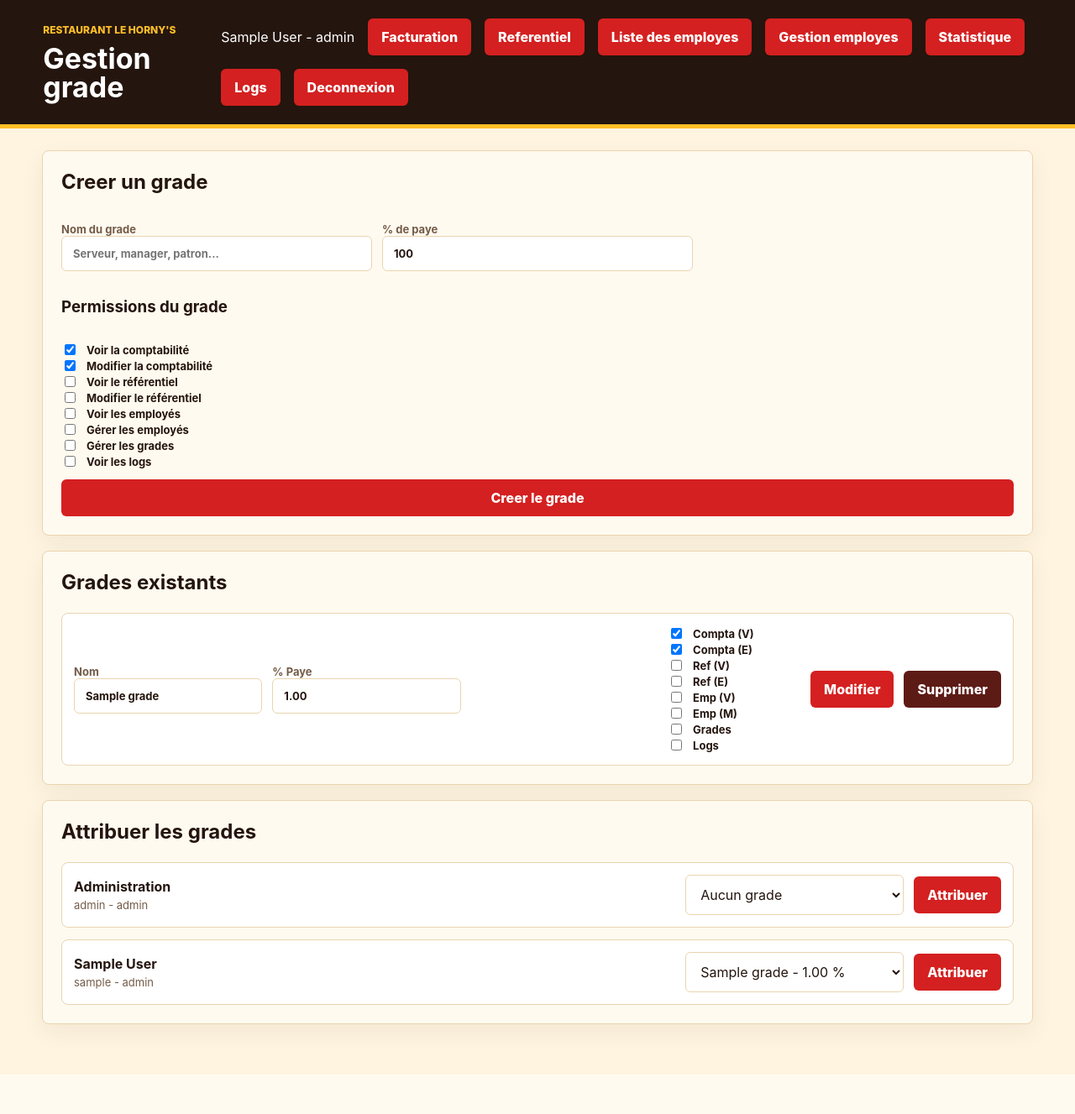
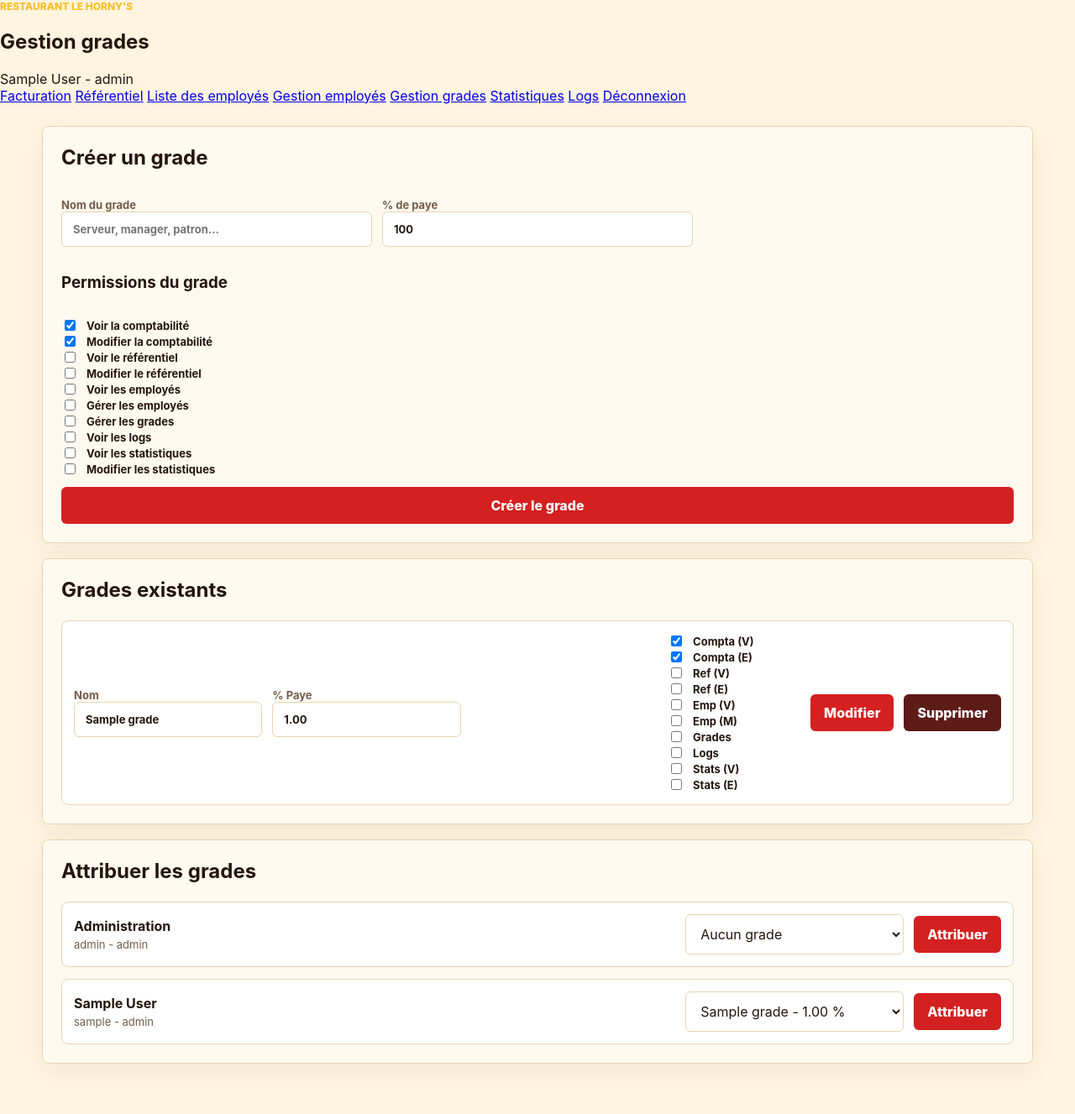
Before and after one commit to lightpro592-stack/hornyscompta, a PHP site: page /gestion-grades.php in a window 1280 px wide. Shown: the whole page at 84% size. Before the commit the page ends 1280 px from the top, so only its background shows below. Run offline with PHP 8.4, Linux system fonts and the light colour scheme; the visitor is signed in with stand-in values (Sample User, id 1); tables that the repository leaves empty hold one stand-in row (values such as "Sample post"); some libraries are stand-ins or nearby versions.

Commit message:
Add view and edit stats permissions to grades and update navigation shell

```diff
--- a/config.php
+++ b/config.php
@@ -391,6 +391,14 @@
             'mysql' => 'TINYINT(1) NOT NULL DEFAULT 0',
             'pgsql' => 'SMALLINT NOT NULL DEFAULT 0'
         ],
+        'can_view_stats' => [
+            'mysql' => 'TINYINT(1) NOT NULL DEFAULT 0',
+            'pgsql' => 'SMALLINT NOT NULL DEFAULT 0'
+        ],
+        'can_edit_stats' => [
+            'mysql' => 'TINYINT(1) NOT NULL DEFAULT 0',
+            'pgsql' => 'SMALLINT NOT NULL DEFAULT 0'
+        ],
         'grade_id' => [
             'mysql' => 'INT UNSIGNED NULL',
             'pgsql' => 'INTEGER NULL'
@@ -419,9 +427,11 @@
                 can_edit_referentiel = 1,
                 can_view_employees = 1,
                 can_manage_employees = 1,
-                can_manage_grades = 1,
-                can_manage_logs = 1
-            WHERE role = 'admin'
+            can_manage_grades = 1,
+            can_manage_logs = 1,
+            can_view_stats = 1,
+            can_edit_stats = 1
+        WHERE role = 'admin'
         ");
     } catch (Throwable $e) {
         error_log("Failed to update admin permissions: " . $e->getMessage());
@@ -460,6 +470,14 @@
             'pgsql' => 'SMALLINT NOT NULL DEFAULT 0'
         ],
         'can_manage_logs' => [
+            'mysql' => 'TINYINT(1) NOT NULL DEFAULT 0',
+            'pgsql' => 'SMALLINT NOT NULL DEFAULT 0'
+        ],
+        'can_view_stats' => [
+            'mysql' => 'TINYINT(1) NOT NULL DEFAULT 0',
+            'pgsql' => 'SMALLINT NOT NULL DEFAULT 0'
+        ],
+        'can_edit_stats' => [
             'mysql' => 'TINYINT(1) NOT NULL DEFAULT 0',
             'pgsql' => 'SMALLINT NOT NULL DEFAULT 0'
         ],
@@ -529,10 +547,12 @@
     try {
         $stmt = db()->prepare('
             SELECT users.*,
+                   grades.name AS grade_name,
                    grades.can_view_accounting, grades.can_edit_accounting,
                    grades.can_view_referentiel, grades.can_edit_referentiel,
                    grades.can_view_employees, grades.can_manage_employees,
-                   grades.can_manage_grades, grades.can_manage_logs
+                   grades.can_manage_grades, grades.can_manage_logs,
+                   grades.can_view_stats, grades.can_edit_stats
             FROM users
             LEFT JOIN grades ON grades.id = users.grade_id
             WHERE users.id = ? AND users.active = 1
@@ -547,7 +567,7 @@
                 $perms = [
                     'can_view_accounting', 'can_edit_accounting', 'can_view_referentiel',
                     'can_edit_referentiel', 'can_view_employees', 'can_manage_employees',
-                    'can_manage_grades', 'can_manage_logs'
+                    'can_manage_grades', 'can_manage_logs', 'can_view_stats', 'can_edit_stats'
                 ];
                 foreach ($perms as $p) $user[$p] = 1;
             }
@@ -772,3 +792,55 @@
 {
     return number_format((float) $amount, 2, ',', ' ') . ' $';
 }
+
+function render_app_shell_start(array $user, string $title, string $activePage): void
+{
+    $items = [];
+
+    if (can($user, 'can_view_accounting')) {
+        $items[] = ['dashboard', 'dashboard.php', 'Facturation'];
+    }
+    if (can($user, 'can_view_referentiel')) {
+        $items[] = ['referentiel', 'referentiel.php', 'Référentiel'];
+    }
+    if (can($user, 'can_view_employees')) {
+        $items[] = ['liste-employes', 'liste-employes.php', 'Liste des employés'];
+    }
+    if (can($user, 'can_manage_employees')) {
+        $items[] = ['gestion-employes', 'gestion-employes.php', 'Gestion employés'];
+    }
+    if (can($user, 'can_manage_grades')) {
+        $items[] = ['gestion-grades', 'gestion-grades.php', 'Gestion grades'];
+    }
+    if (can($user, 'can_view_stats')) {
+        $items[] = ['statistique', 'statistique.php', 'Statistiques'];
+    }
+    if (can($user, 'can_manage_logs')) {
+        $items[] = ['logs', 'logs.php', 'Logs'];
+    }
+    $items[] = ['logout', 'logout.php', 'Déconnexion'];
+    ?>
+    <div class="workspace-shell">
+        <aside class="side-tabs">
+            <div class="side-brand">
+                <p class="eyebrow">Restaurant le Horny's</p>
+                <h1><?= e($title) ?></h1>
+                <span><?= e($user['display_name']) ?> - <?= e($user['role']) ?></span>
+            </div>
+            <nav>
+                <?php foreach ($items as [$key, $href, $label]): ?>
+                    <a href="<?= e($href) ?>" class="<?= $activePage === $key ? 'current' : '' ?>"><?= e($label) ?></a>
+                <?php endforeach; ?>
+            </nav>
+        </aside>
+        <main class="app-layout workspace-main">
+    <?php
+}
+
+function render_app_shell_end(): void
+{
+    ?>
+        </main>
+    </div>
+    <?php
+}
--- a/gestion-grades.php
+++ b/gestion-grades.php
@@ -26,6 +26,8 @@
                 'can_manage_employees' => isset($_POST['can_manage_employees']) ? 1 : 0,
                 'can_manage_grades' => isset($_POST['can_manage_grades']) ? 1 : 0,
                 'can_manage_logs' => isset($_POST['can_manage_logs']) ? 1 : 0,
+                'can_view_stats' => isset($_POST['can_view_stats']) ? 1 : 0,
+                'can_edit_stats' => isset($_POST['can_edit_stats']) ? 1 : 0,
             ];
 
             if ($name === '') {
@@ -43,7 +45,8 @@
                         can_view_accounting = ?, can_edit_accounting = ?,
                         can_view_referentiel = ?, can_edit_referentiel = ?,
                         can_view_employees = ?, can_manage_employees = ?,
-                        can_manage_grades = ?, can_manage_logs = ?
+                        can_manage_grades = ?, can_manage_logs = ?,
+                        can_view_stats = ?, can_edit_stats = ?
                     WHERE id = ?
                 ');
                 $stmt->execute([
@@ -52,9 +55,10 @@
                     $perms['can_view_referentiel'], $perms['can_edit_referentiel'],
                     $perms['can_view_employees'], $perms['can_manage_employees'],
                     $perms['can_manage_grades'], $perms['can_manage_logs'],
+                    $perms['can_view_stats'], $perms['can_edit_stats'],
                     $gradeId
                 ]);
-                $message = 'Grade modifie.';
+                $message = 'Grade modifié.';
             } else {
                 $stmt = $pdo->prepare('
                     INSERT INTO grades (
@@ -62,17 +66,19 @@
                         can_view_accounting, can_edit_accounting,
                         can_view_referentiel, can_edit_referentiel,
                         can_view_employees, can_manage_employees,
-                        can_manage_grades, can_manage_logs
-                    ) VALUES (?, ?, ?, ?, ?, ?, ?, ?, ?, ?)
+                        can_manage_grades, can_manage_logs,
+                        can_view_stats, can_edit_stats
+                    ) VALUES (?, ?, ?, ?, ?, ?, ?, ?, ?, ?, ?, ?)
                 ');
                 $stmt->execute([
                     $name, $payPercent,
                     $perms['can_view_accounting'], $perms['can_edit_accounting'],
                     $perms['can_view_referentiel'], $perms['can_edit_referentiel'],
                     $perms['can_view_employees'], $perms['can_manage_employees'],
-                    $perms['can_manage_grades'], $perms['can_manage_logs']
+                    $perms['can_manage_grades'], $perms['can_manage_logs'],
+                    $perms['can_view_stats'], $perms['can_edit_stats']
                 ]);
-                $message = 'Grade cree.';
+                $message = 'Grade créé.';
             }
         }
 
@@ -81,7 +87,7 @@
             $gradeId = (int) ($_POST['grade_id'] ?? 0);
 
             if ($employeeId <= 0) {
-                throw new RuntimeException('Employe introuvable.');
+                throw new RuntimeException('Employé introuvable.');
             }
 
             $stmt = $pdo->prepare('UPDATE users SET grade_id = ? WHERE id = ?');
@@ -101,7 +107,7 @@
 
             $stmt = $pdo->prepare('DELETE FROM grades WHERE id = ?');
             $stmt->execute([$gradeId]);
-            $message = 'Grade supprime.';
+            $message = 'Grade supprimé.';
         }
     } catch (Throwable $exception) {
         $error = $exception->getMessage();
@@ -122,34 +128,17 @@
 <head>
     <meta charset="utf-8">
     <meta name="viewport" content="width=device-width, initial-scale=1">
-    <title>Gestion grade - Horny's</title>
+    <title>Gestion grades - Horny's</title>
     <link rel="stylesheet" href="assets/style.css">
 </head>
 <body>
-    <header class="topbar">
-        <div>
-            <p class="eyebrow">Restaurant le Horny's</p>
-            <h1>Gestion grade</h1>
-        </div>
-        <nav>
-            <span><?= e($user['display_name']) ?> - <?= e($user['role']) ?></span>
-            <?php if (can($user, 'can_view_accounting')): ?><a href="dashboard.php">Facturation</a><?php endif; ?>
-            <?php if (can($user, 'can_view_referentiel')): ?><a href="referentiel.php">Referentiel</a><?php endif; ?>
-            <?php if (can($user, 'can_view_employees')): ?><a href="liste-employes.php">Liste des employes</a><?php endif; ?>
-            <?php if (can($user, 'can_manage_employees')): ?><a href="gestion-employes.php">Gestion employes</a><?php endif; ?>
-            <?php if (can($user, 'can_view_accounting')): ?><a href="statistique.php">Statistique</a><?php endif; ?>
-            <?php if (can($user, 'can_manage_logs')): ?><a href="logs.php">Logs</a><?php endif; ?>
-            <a href="logout.php">Deconnexion</a>
-        </nav>
-    </header>
-
-    <main class="app-layout">
+    <?php render_app_shell_start($user, 'Gestion grades', 'gestion-grades'); ?>
         <?php if ($message): ?><div class="notice"><?= e($message) ?></div><?php endif; ?>
         <?php if ($error): ?><div class="alert"><?= e($error) ?></div><?php endif; ?>
 
         <form class="panel" method="post">
             <input type="hidden" name="action" value="save_grade">
-            <h2>Creer un grade</h2>
+            <h2>Créer un grade</h2>
             <div class="employee-form-grid">
                 <label>Nom du grade
                     <input name="name" placeholder="Serveur, manager, patron..." required>
@@ -169,8 +158,10 @@
                 <label class="checkbox-row"><input type="checkbox" name="can_manage_employees"> Gérer les employés</label>
                 <label class="checkbox-row"><input type="checkbox" name="can_manage_grades"> Gérer les grades</label>
                 <label class="checkbox-row"><input type="checkbox" name="can_manage_logs"> Voir les logs</label>
+                <label class="checkbox-row"><input type="checkbox" name="can_view_stats"> Voir les statistiques</label>
+                <label class="checkbox-row"><input type="checkbox" name="can_edit_stats"> Modifier les statistiques</label>
             </div>
-            <button type="submit">Creer le grade</button>
+            <button type="submit">Créer le grade</button>
         </form>
 
         <section class="panel table-panel">
@@ -195,6 +186,8 @@
                                 <label class="checkbox-row"><input type="checkbox" name="can_manage_employees" <?= $grade['can_manage_employees'] ? 'checked' : '' ?>> Emp (M)</label>
                                 <label class="checkbox-row"><input type="checkbox" name="can_manage_grades" <?= $grade['can_manage_grades'] ? 'checked' : '' ?>> Grades</label>
                                 <label class="checkbox-row"><input type="checkbox" name="can_manage_logs" <?= $grade['can_manage_logs'] ? 'checked' : '' ?>> Logs</label>
+                                <label class="checkbox-row"><input type="checkbox" name="can_view_stats" <?= $grade['can_view_stats'] ? 'checked' : '' ?>> Stats (V)</label>
+                                <label class="checkbox-row"><input type="checkbox" name="can_edit_stats" <?= $grade['can_edit_stats'] ? 'checked' : '' ?>> Stats (E)</label>
                             </div>
                             <button type="submit">Modifier</button>
                         </form>
@@ -205,7 +198,7 @@
                         </form>
                     </article>
                 <?php endforeach; ?>
-                <?php if (!$grades): ?><p class="empty-state">Aucun grade cree pour le moment.</p><?php endif; ?>
+                <?php if (!$grades): ?><p class="empty-state">Aucun grade créé pour le moment.</p><?php endif; ?>
             </div>
         </section>
 
@@ -233,6 +226,6 @@
                 <?php endforeach; ?>
             </div>
         </section>
-    </main>
+    <?php render_app_shell_end(); ?>
 </body>
 </html>
```
